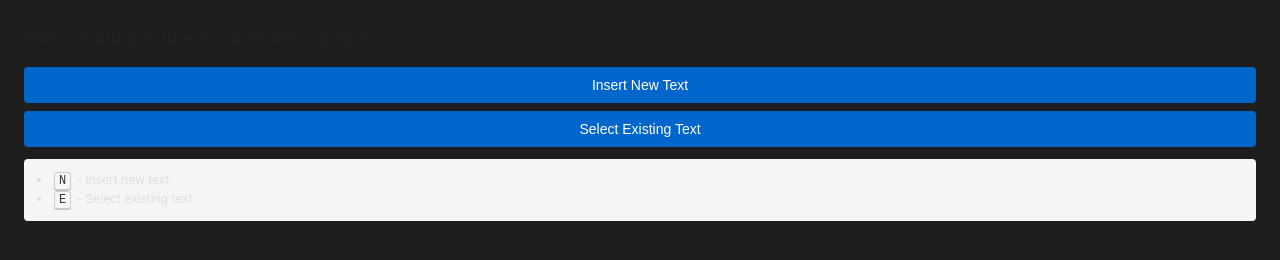
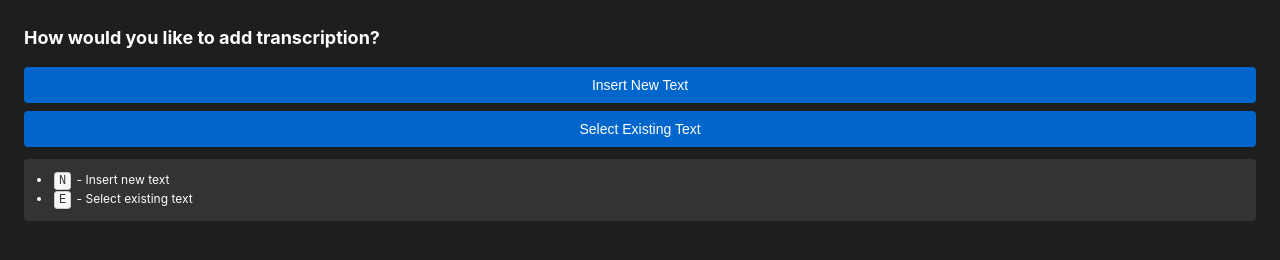
Before and after one commit to mryeshwanth/voice-figma-plugin, a website: page plugin/popup.html in a window 1280 px wide. Drawn offline with Linux system fonts and the dark colour scheme.

Commit message:
dark mode fixes

```diff
--- a/plugin/popup.html
+++ b/plugin/popup.html
@@ -15,14 +15,15 @@
   background-color: #fff;
 }
 
+/* Dark mode styles */
 @media (prefers-color-scheme: dark) {
   body {
-        color: #f0f0f0;
+    color: #ffffff;
     background-color: #1e1e1e;
   }
 
-      h2, p, .text-dark {
-        color: #f0f0f0;
+  h2, p {
+    color: #ffffff;
   }
 
   [role="alert"] {
@@ -38,8 +39,8 @@
   }
 
   .keyboard-shortcuts {
-        background-color: #333;
-        color: #ddd;
+    background-color: #333 !important;
+    color: #fff !important;
   }
 
   kbd {
@@ -59,8 +60,11 @@
   font-size: 18px;
   color: #333;
 }
-    .text-dark {
-      color: #202020;
+
+@media (prefers-color-scheme: dark) {
+  h2 {
+    color: #ffffff !important;
+  }
 }
 
 .view {
@@ -79,7 +83,7 @@
   margin-top: 16px;
 }
 
-    /* Enhanced accessibility styles */
+/* Accessibility styles */
 .sr-only {
   position: absolute;
   width: 1px;
@@ -92,16 +96,15 @@
   border-width: 0;
 }
 
-    /* Improved focus styles with better visibility */
 *:focus-visible {
   outline: 3px solid #4285f4;
   outline-offset: 2px;
   box-shadow: 0 0 0 2px rgba(66, 133, 244, 0.3);
 }
 
-    /* Improved contrast buttons */
+/* Button styles */
 button {
-      background-color: #0066CC; /* Improved from #18A0FB for better contrast (AA) */
+  background-color: #0066CC;
   color: white;
   border: none;
   border-radius: 4px;
@@ -115,21 +118,20 @@
 }
 
 button.secondary {
-      background-color: #555; /* Improved from #ccc for better contrast */
+  background-color: #555;
   color: white;
 }
 
-    /* Alert role styling with improved contrast */
+/* Alert and status styling */
 [role="alert"] {
   border-left: 4px solid #cc0000;
   padding: 8px 12px;
   margin: 12px 0;
   background-color: #fff3cd;
-      color: #664d03; /* Darker for better contrast (AA) */
+  color: #664d03;
   font-weight: 500;
 }
 
-    /* Status role styling */
 [role="status"] {
   padding: 8px;
   margin: 8px 0;
@@ -137,7 +139,7 @@
   background-color: #e6f7ff;
 }
 
-    /* Add skip-to-content link for keyboard users */
+/* Skip link */
 .skip-link {
   position: absolute;
   top: -40px;
@@ -153,7 +155,7 @@
   top: 0;
 }
 
-    /* Add animation for people who prefer reduced motion */
+/* Reduced motion */
 @media (prefers-reduced-motion: reduce) {
   * {
     animation-duration: 0.001ms !important;
@@ -178,7 +180,7 @@
   to { transform: rotate(360deg); }
 }
 
-    /* Keyboard shortcut hints */
+/* Keyboard shortcuts */
 kbd {
   background-color: #f7f7f7;
   border: 1px solid #ccc;
@@ -204,6 +206,7 @@
   margin: 4px 0;
   padding-left: 20px;
 }
+
   </style>
 </head>
 <body>
```
Also changed, not shown: 1 other file. Lines whose indentation alone changed are shown as unchanged.
